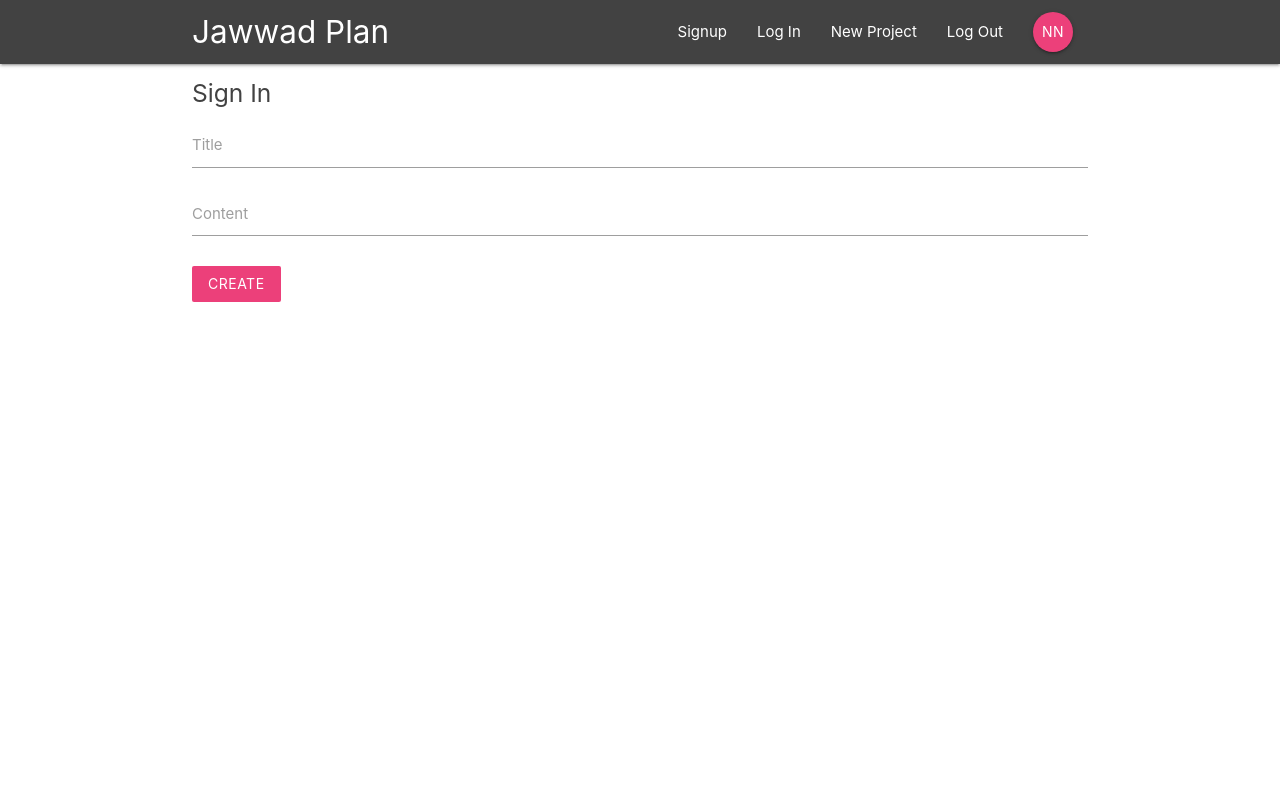
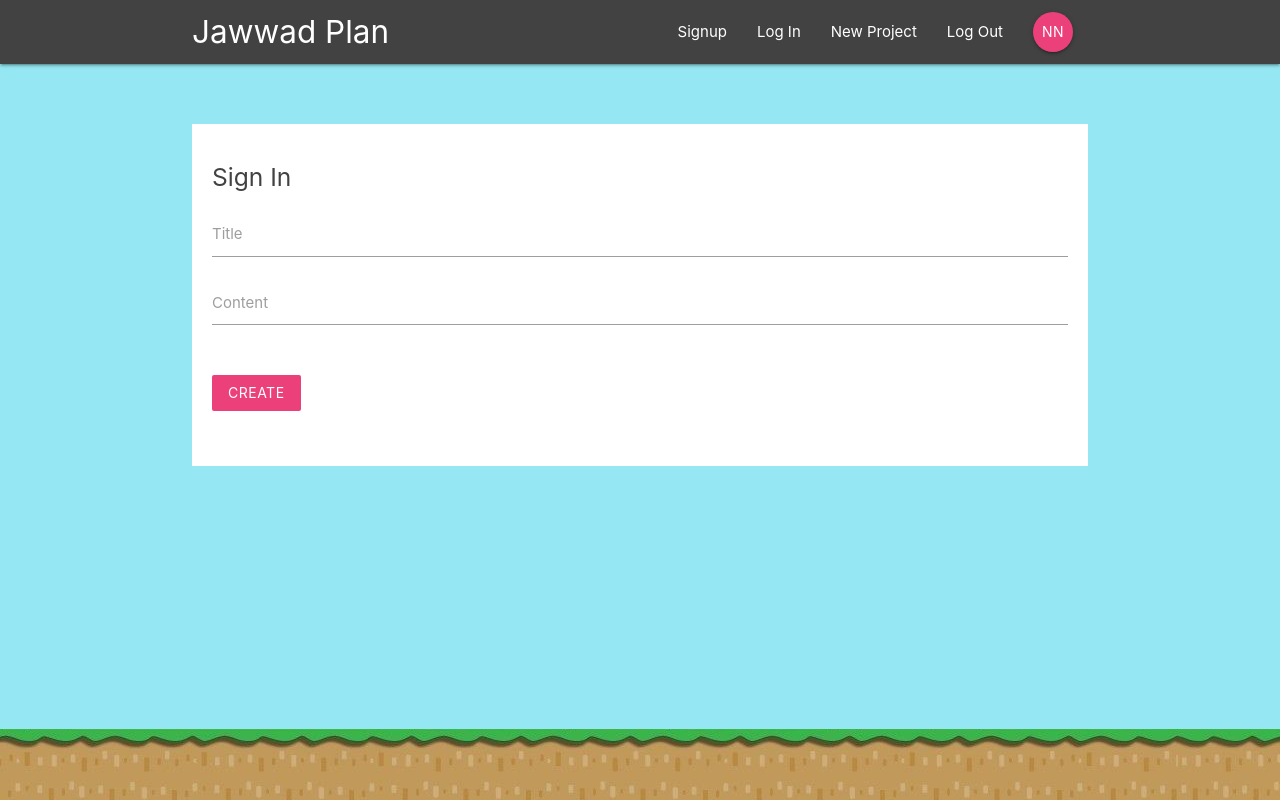
Before and after one commit to jawwad22/ReactReduxFirebase-App, a React (Create React App) app: page /create in a window 1280 px wide. Built offline with nearby package versions, Linux system fonts and the light colour scheme.

Commit message:
--Styling and Background

```diff
--- a/src/components/layout/SignedOutLinks.js
+++ b/src/components/layout/SignedOutLinks.js
@@ -5,11 +5,11 @@
     return (
         <ul className="right">
             <li>
-                <NavLink to='/'>Signup</NavLink>
+                <NavLink to='/signup'>Signup</NavLink>
             </li>
 
             <li>
-                <NavLink to='/'>Log In</NavLink>
+                <NavLink to='/signin'>Log In</NavLink>
             </li>
 
 
--- a/src/index.css
+++ b/src/index.css
@@ -1,3 +1,7 @@
+
+html{
+  min-height: 100%;
+}
 body {
   margin: 0;
   padding: 0;
@@ -6,8 +10,34 @@
     sans-serif;
   -webkit-font-smoothing: antialiased;
   -moz-osx-font-smoothing: grayscale;
-}
+  background: url('/public//img//mario-bg.png') no-repeat;
+  background-position: bottom;
+  background-color: #95e8f3;
+  min-height: 100%;
 
+ }
+ form{
+   padding:20px;
+   margin-top:60px;
+ }
+ form button,form h5{
+   margin:20px 0;
+ }
+
+ input[type=text]:not(.browser-default):focus:not([readonly]),
+ input[type=email]:not(.browser-default):focus:not([readonly]),
+ input[type=password]:not(.browser-default):focus:not([readonly]),
+ textarea.materialize-textarea:focus:not([readonly]){
+   border-color: #ec407a;
+   box-shadow: none;
+ }
+
+ input[type=text]:not(.browser-default):focus:not([readonly]) + label,
+ textarea.materialize-textarea:focus:not([readonly]) + label,
+ input[type=email]:not(.browser-default):focus:not([readonly]) + label,
+ input[type=password]:not(.browser-default):focus:not([readonly]) + label{
+   color: #ec407a !important;
+ }
 code {
   font-family: source-code-pro, Menlo, Monaco, Consolas, "Courier New",
     monospace;
```
Also changed, not shown: public/img/mario-bg.png (added).
